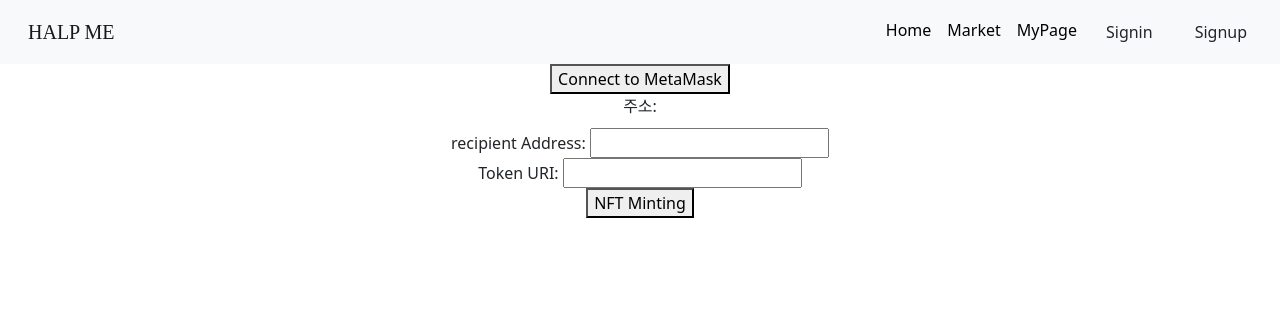
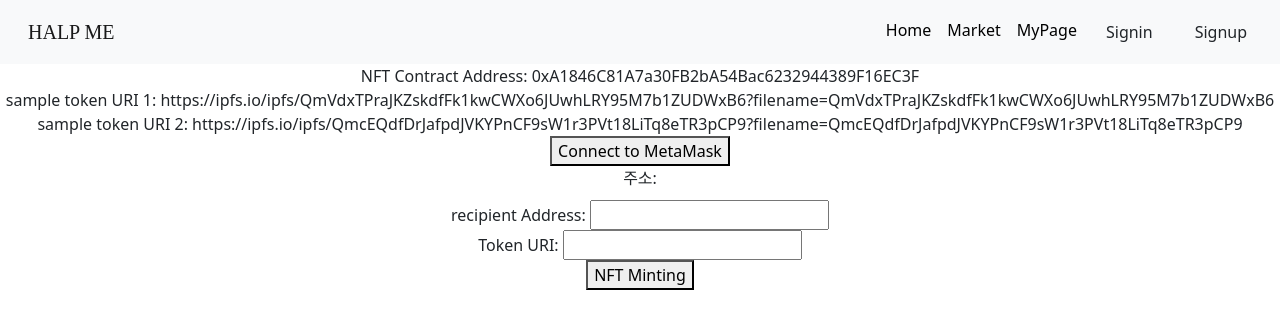
Before and after one commit to codestates/BEB-05-HALPME, a React (Create React App) app in the folder client/: page /market in a window 1280 px wide. Shown: the top 328 px of the page. Built offline with nearby package versions, Linux system fonts and the light colour scheme; a web font is replaced by a local one.

Commit message:
sample uri 추가

```diff
--- a/client/src/pages/Market.js
+++ b/client/src/pages/Market.js
@@ -4,6 +4,8 @@ import Web3 from 'web3';
 import erc721Abi from '../assets/abis/erc721Abis';
 
 const nftCA = '0xA1846C81A7a30FB2bA54Bac6232944389F16EC3F';
+const sampleTokenUri1 = 'https://ipfs.io/ipfs/QmVdxTPraJKZskdfFk1kwCWXo6JUwhLRY95M7b1ZUDWxB6?filename=QmVdxTPraJKZskdfFk1kwCWXo6JUwhLRY95M7b1ZUDWxB6';
+const sampleTokenUri2 = 'https://ipfs.io/ipfs/QmcEQdfDrJafpdJVKYPnCF9sW1r3PVt18LiTq8eTR3pCP9?filename=QmcEQdfDrJafpdJVKYPnCF9sW1r3PVt18LiTq8eTR3pCP9';
 
 function Market() {
   const [account, setAccount] = useState('');
@@ -53,6 +55,9 @@ function Market() {
 
   return (
     <div className="Market">
+      <div>NFT Contract Address: {nftCA}</div>
+      <div>sample token URI 1: {sampleTokenUri1}</div>
+      <div>sample token URI 2: {sampleTokenUri2}</div>
       <button className='metaConnect' onClick={() => {
         connectWallet();
       }}>
```
